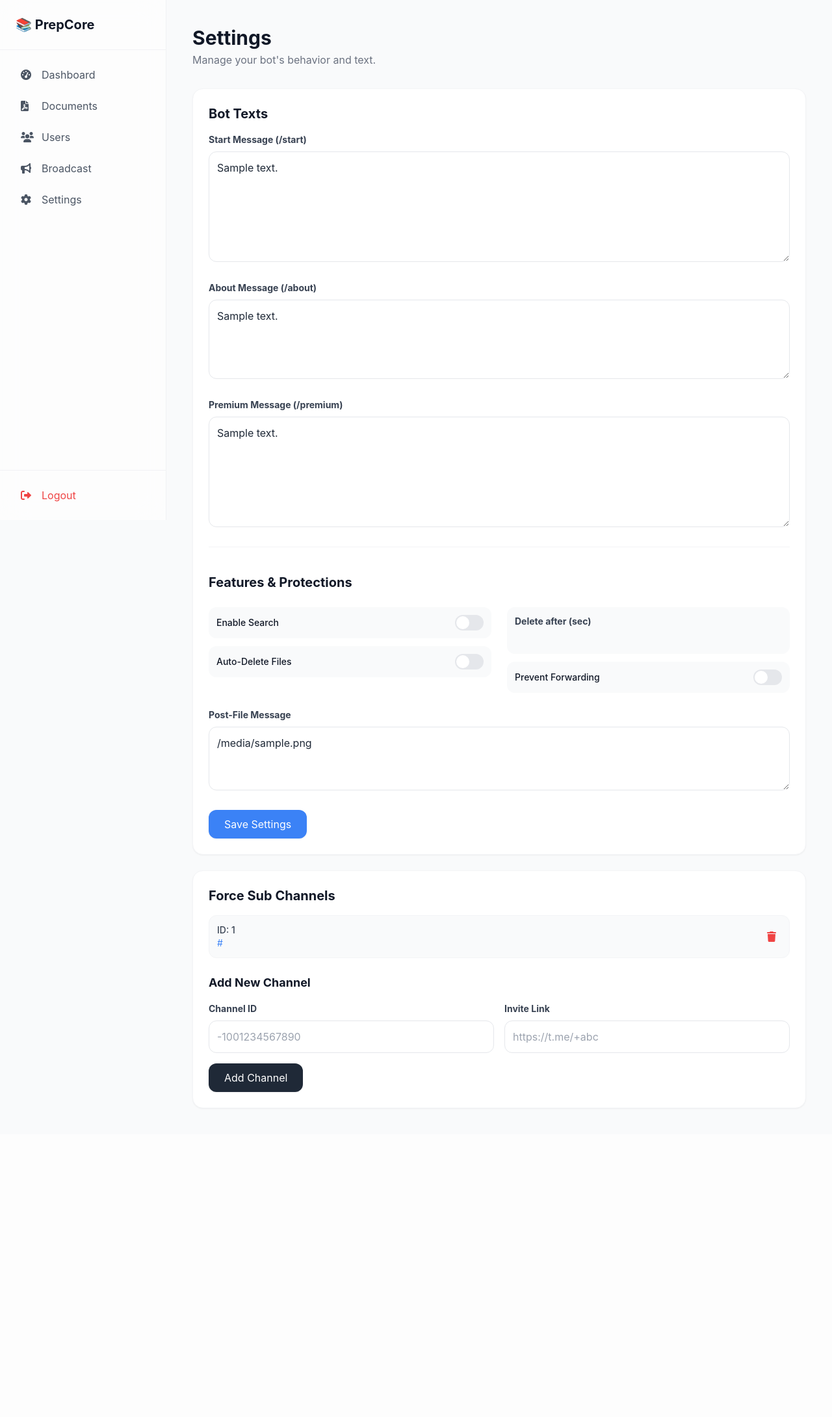
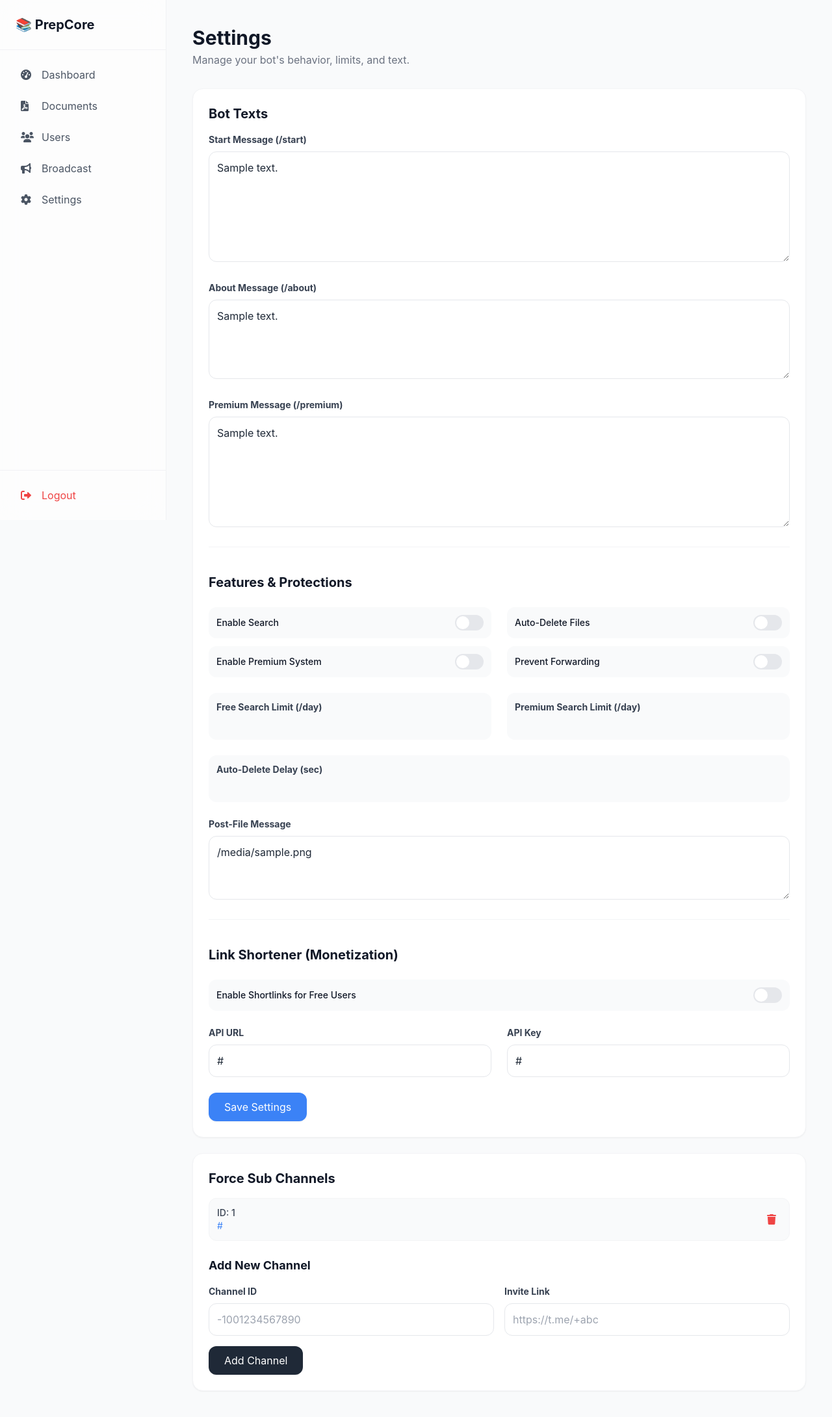
Before and after one commit to protoppertg/Best-telegram-file-share-bot, a FastAPI app: template app/templates/settings.html in a window 1280 px wide. Shown: the whole page at 65% size. Before the commit the page ends 1706 px from the top, so only its background shows below. Run offline with FastAPI, Linux system fonts and the light colour scheme; the template is opened without the code that fills it: most values are stand-ins (such as "Sample title", 1, 10 or a date in 2020); parts of the project's set-up code (start-up, migrations or seed data) failed here and were passed over; some libraries are stand-ins or nearby versions.

Commit message:
Update settings.html

```diff
--- a/app/templates/settings.html
+++ b/app/templates/settings.html
@@ -2,25 +2,24 @@
 {% block content %}
 <div class="mb-8">
     <h1 class="text-3xl font-bold text-gray-900">Settings</h1>
-    <p class="text-gray-500 mt-1">Manage your bot's behavior and text.</p>
+    <p class="text-gray-500 mt-1">Manage your bot's behavior, limits, and text.</p>
 </div>
 
 <div class="space-y-6">
-    <!-- Bot Texts -->
     <div class="bg-white p-6 rounded-2xl shadow-sm border border-gray-100">
         <h2 class="text-xl font-bold mb-4 text-gray-900">Bot Texts</h2>
         <form method="POST" action="/admin/settings" class="space-y-6">
             <div>
                 <label class="block text-gray-700 text-sm font-bold mb-2">Start Message (/start)</label>
-                <textarea name="start_text" rows="6" class="w-full border border-gray-200 p-3 rounded-xl focus:outline-none focus:ring-2 focus:ring-blue-500 transition" placeholder="Leave blank to use default message. HTML is supported.">{{ start_text }}</textarea>
+                <textarea name="start_text" rows="6" class="w-full border border-gray-200 p-3 rounded-xl focus:outline-none focus:ring-2 focus:ring-blue-500 transition" placeholder="Leave blank to use default message.">{{ start_text }}</textarea>
             </div>
             <div>
                 <label class="block text-gray-700 text-sm font-bold mb-2">About Message (/about)</label>
-                <textarea name="about_text" rows="4" class="w-full border border-gray-200 p-3 rounded-xl focus:outline-none focus:ring-2 focus:ring-blue-500 transition" placeholder="Leave blank to use default message. HTML is supported.">{{ about_text }}</textarea>
+                <textarea name="about_text" rows="4" class="w-full border border-gray-200 p-3 rounded-xl focus:outline-none focus:ring-2 focus:ring-blue-500 transition" placeholder="Leave blank to use default message.">{{ about_text }}</textarea>
             </div>
             <div>
                 <label class="block text-gray-700 text-sm font-bold mb-2">Premium Message (/premium)</label>
-                <textarea name="premium_text" rows="6" class="w-full border border-gray-200 p-3 rounded-xl focus:outline-none focus:ring-2 focus:ring-blue-500 transition" placeholder="Leave blank to use default message. HTML is supported.">{{ premium_text }}</textarea>
+                <textarea name="premium_text" rows="6" class="w-full border border-gray-200 p-3 rounded-xl focus:outline-none focus:ring-2 focus:ring-blue-500 transition" placeholder="Leave blank to use default message.">{{ premium_text }}</textarea>
             </div>
 
             <hr class="border-gray-100">
@@ -36,17 +35,20 @@
                         </label>
                     </div>
                     <div class="flex items-center justify-between p-3 bg-gray-50 rounded-xl">
+                        <span class="text-sm font-medium text-gray-900">Enable Premium System</span>
+                        <label class="relative inline-flex items-center cursor-pointer">
+                            <input type="checkbox" name="premium_enabled" class="sr-only peer" {% if premium_enabled %}checked{% endif %}>
+                            <div class="w-11 h-6 bg-gray-200 peer-focus:outline-none rounded-full peer peer-checked:after:translate-x-full peer-checked:bg-blue-500 after:content-[''] after:absolute after:top-[2px] after:left-[2px] after:bg-white after:rounded-full after:h-5 after:w-5 after:transition-all"></div>
+                        </label>
+                    </div>
+                </div>
+                <div class="flex flex-col space-y-3">
+                    <div class="flex items-center justify-between p-3 bg-gray-50 rounded-xl">
                         <span class="text-sm font-medium text-gray-900">Auto-Delete Files</span>
                         <label class="relative inline-flex items-center cursor-pointer">
                             <input type="checkbox" name="auto_delete_enabled" class="sr-only peer" {% if ad_enabled %}checked{% endif %}>
                             <div class="w-11 h-6 bg-gray-200 peer-focus:outline-none rounded-full peer peer-checked:after:translate-x-full peer-checked:bg-blue-500 after:content-[''] after:absolute after:top-[2px] after:left-[2px] after:bg-white after:rounded-full after:h-5 after:w-5 after:transition-all"></div>
                         </label>
-                    </div>
-                </div>
-                <div class="flex flex-col space-y-3">
-                    <div class="p-3 bg-gray-50 rounded-xl">
-                        <label class="block text-gray-700 text-sm font-bold mb-1">Delete after (sec)</label>
-                        <input type="number" name="auto_delete_seconds" value="{{ ad_seconds }}" class="w-full bg-transparent border-none focus:outline-none text-sm">
                     </div>
                     <div class="flex items-center justify-between p-3 bg-gray-50 rounded-xl">
                         <span class="text-sm font-medium text-gray-900">Prevent Forwarding</span>
@@ -58,16 +60,52 @@
                 </div>
             </div>
 
+            <div class="grid grid-cols-1 md:grid-cols-2 gap-6">
+                <div class="p-3 bg-gray-50 rounded-xl">
+                    <label class="block text-gray-700 text-sm font-bold mb-1">Free Search Limit (/day)</label>
+                    <input type="number" name="free_search_limit" value="{{ free_search_limit }}" class="w-full bg-transparent border-none focus:outline-none text-sm">
+                </div>
+                <div class="p-3 bg-gray-50 rounded-xl">
+                    <label class="block text-gray-700 text-sm font-bold mb-1">Premium Search Limit (/day)</label>
+                    <input type="number" name="prem_search_limit" value="{{ prem_search_limit }}" class="w-full bg-transparent border-none focus:outline-none text-sm">
+                </div>
+            </div>
+
+            <div class="p-3 bg-gray-50 rounded-xl">
+                <label class="block text-gray-700 text-sm font-bold mb-1">Auto-Delete Delay (sec)</label>
+                <input type="number" name="auto_delete_seconds" value="{{ ad_seconds }}" class="w-full bg-transparent border-none focus:outline-none text-sm">
+            </div>
+
             <div>
                 <label class="block text-gray-700 text-sm font-bold mb-2">Post-File Message</label>
                 <textarea name="post_file_message" rows="3" class="w-full border border-gray-200 p-3 rounded-xl focus:outline-none focus:ring-2 focus:ring-blue-500 transition" placeholder="Leave blank to disable.">{{ post_file_message }}</textarea>
             </div>
 
-            <button type="submit" class="bg-blue-500 text-white px-6 py-2.5 rounded-xl hover:bg-blue-600 transition shadow-sm">Save Settings</button>
+            <hr class="border-gray-100">
+
+            <h2 class="text-xl font-bold pt-4 text-gray-900">Link Shortener (Monetization)</h2>
+            <div class="flex items-center justify-between p-3 bg-gray-50 rounded-xl mb-4">
+                <span class="text-sm font-medium text-gray-900">Enable Shortlinks for Free Users</span>
+                <label class="relative inline-flex items-center cursor-pointer">
+                    <input type="checkbox" name="shortlink_enabled" class="sr-only peer" {% if shortlink_enabled %}checked{% endif %}>
+                    <div class="w-11 h-6 bg-gray-200 peer-focus:outline-none rounded-full peer peer-checked:after:translate-x-full peer-checked:bg-blue-500 after:content-[''] after:absolute after:top-[2px] after:left-[2px] after:bg-white after:rounded-full after:h-5 after:w-5 after:transition-all"></div>
+                </label>
+            </div>
+            <div class="grid grid-cols-1 md:grid-cols-2 gap-6">
+                <div>
+                    <label class="block text-gray-700 text-sm font-bold mb-2">API URL</label>
+                    <input type="text" name="shortlink_api_url" value="{{ shortlink_api_url }}" class="w-full border border-gray-200 p-3 rounded-xl focus:outline-none focus:ring-2 focus:ring-blue-500 transition" placeholder="https://api.shortlinkservice.com/api">
+                </div>
+                <div>
+                    <label class="block text-gray-700 text-sm font-bold mb-2">API Key</label>
+                    <input type="text" name="shortlink_api_key" value="{{ shortlink_api_key }}" class="w-full border border-gray-200 p-3 rounded-xl focus:outline-none focus:ring-2 focus:ring-blue-500 transition" placeholder="Your API Key">
+                </div>
+            </div>
+
+            <button type="submit" class="bg-blue-500 text-white px-6 py-2.5 rounded-xl hover:bg-blue-600 transition shadow-sm mt-4">Save Settings</button>
         </form>
     </div>
 
-    <!-- Force Sub -->
     <div class="bg-white p-6 rounded-2xl shadow-sm border border-gray-100">
         <h2 class="text-xl font-bold mb-4 text-gray-900">Force Sub Channels</h2>
         {% if channels %}
```
